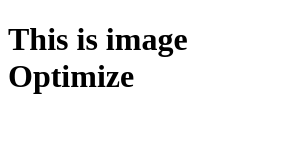
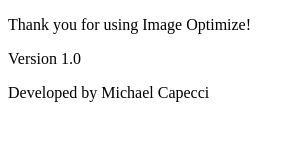
Before and after one commit to mjcapecci/frontier-image-optimize, an Electron app: page src/about.html in a window 300 px wide. Drawn offline with Linux system fonts and the light colour scheme.

Commit message:
updates about page

```diff
--- a/src/about.html
+++ b/src/about.html
@@ -6,6 +6,8 @@
     <title>About Image Optimize</title>
   </head>
   <body>
-    <h1>This is image Optimize</h1>
+    <p>Thank you for using Image Optimize!</p>
+    <p>Version 1.0</p>
+    <p>Developed by Michael Capecci</p>
   </body>
 </html>
```
